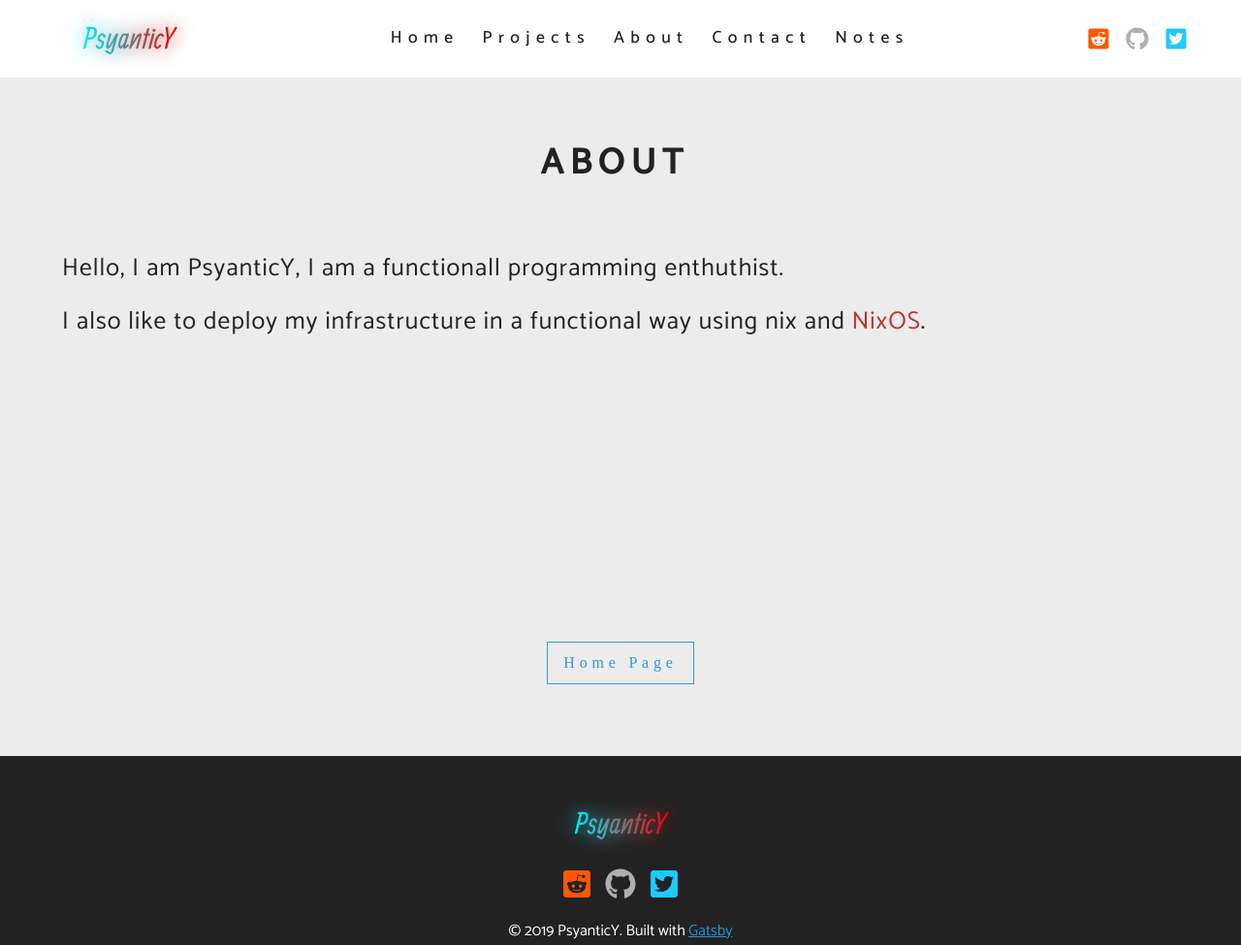
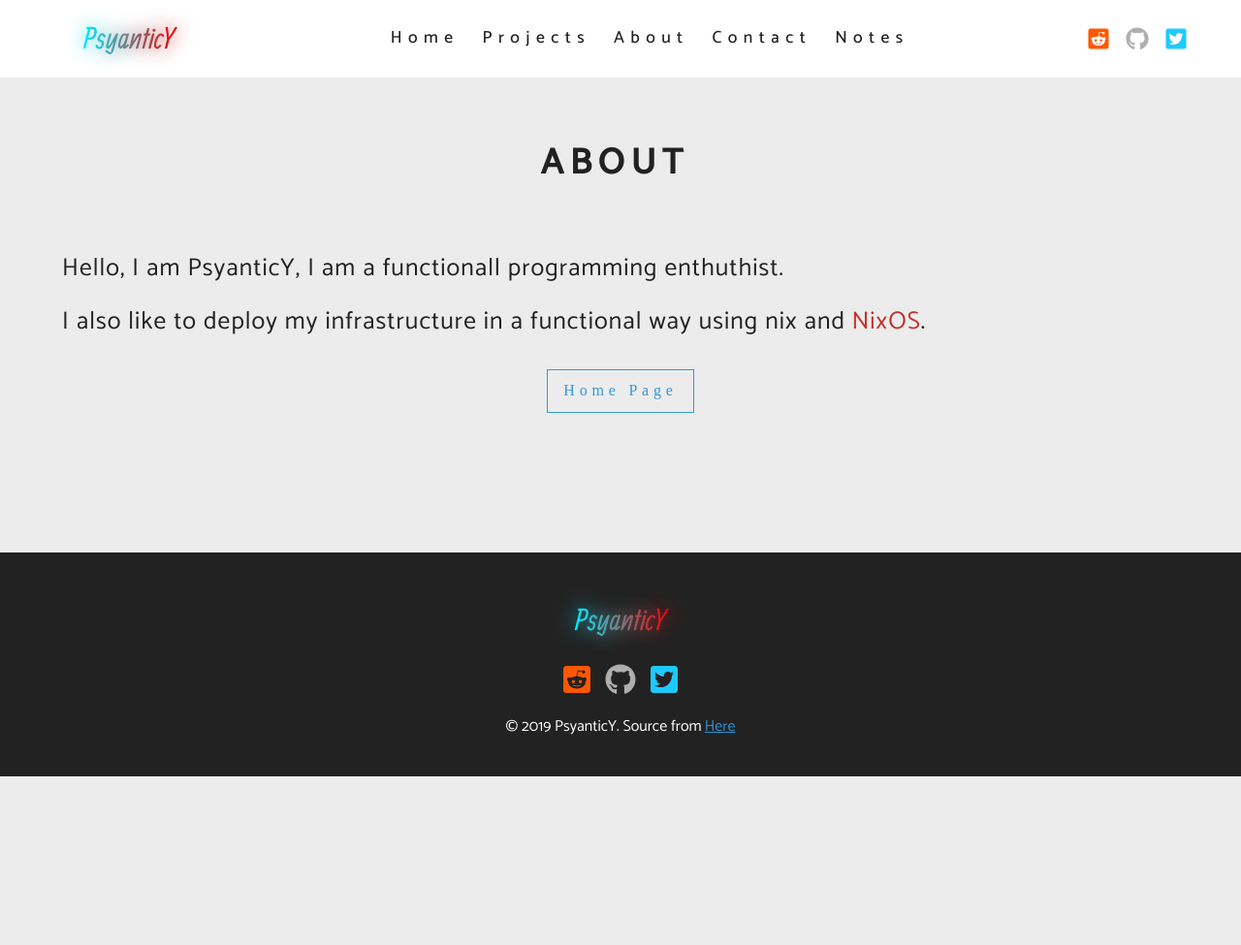
Before and after one commit to PsyanticY/static_personal_site, a Gatsby site: page /about in a window 1280 px wide. Shown: the whole page at 97% size. After the commit the page ends 801 px from the top, so only its background shows below. Built offline with nearby package versions, Linux system fonts and the light colour scheme; Gatsby itself is replaced by a stand-in of ours.

Commit message:
Adding site hemlet

```diff
--- a/gatsby-config.js
+++ b/gatsby-config.js
@@ -1,10 +1,10 @@
 
 module.exports = {
   siteMetadata: {
-    title: `PsyanticY`,
+    title: `PsyanticY Web Site`,
     description: `my stuff for learning`,
     author: `PsyanticY`,
-    sourcePage: "https://psyanticy.netlify.com",
+    sourceRepo: "https://github.com/PsyanticY/static_personal_site",
   },
   plugins: [
     `gatsby-plugin-react-helmet`,
--- a/src/components/Footer.js
+++ b/src/components/Footer.js
@@ -2,7 +2,20 @@ import React from "react"
 import logo from "../images/PsyanticY.svg"
 import styles from "../css/footer.module.css"
 import icons from "../constants/SocialLinks"
+import { useStaticQuery, graphql} from 'gatsby'
 const Footer = () => {
+
+  const data = useStaticQuery(
+    graphql`
+      query {
+        site {
+          siteMetadata {
+            sourceRepo
+          }
+        }
+      }
+    `
+  )
   return (
     <footer className={styles.footer}>
       <div className={styles.logo}>
@@ -18,10 +31,10 @@ const Footer = () => {
         })}
       </div>
       <div className={styles.info}>
-        © {new Date().getFullYear()} PsyanticY. Built
-        with
-        <a href="https://www.gatsbyjs.org/" className={styles.link}>
-          Gatsby
+        © {new Date().getFullYear()} PsyanticY. Source
+        from
+        <a href={data.site.siteMetadata.sourceRepo} className={styles.link}>
+          Here
         </a>
       </div>
     </footer>
--- /dev/null
+++ b/src/components/head.js
@@ -0,0 +1,21 @@
+import React from 'react'
+import { Helmet } from 'react-helmet'
+import { useStaticQuery, graphql } from 'gatsby'
+
+const Head = ({ title }) => {
+    const data = useStaticQuery(graphql`
+        query {
+            site {
+                siteMetadata {
+                    title
+                }
+            }
+        }
+    `)
+
+    return (
+        <Helmet title={`${title} | ${data.site.siteMetadata.title}`} />
+    )
+}
+
+export default Head
--- a/src/css/main.css
+++ b/src/css/main.css
@@ -95,7 +95,6 @@ a {
   text-align: center;
   display: flex;
   justify-content: center;
-  padding-top: 17.55rem;
 }
 .btn-btn1 {
   display: inline-block;
--- a/src/css/notes.module.css
+++ b/src/css/notes.module.css
@@ -45,6 +45,7 @@
     padding: 1rem;
     text-decoration: none;
     max-height: 4.9rem;
+    text-align: center;
 }
 
 .post a:hover {
--- a/src/pages/about.js
+++ b/src/pages/about.js
@@ -3,10 +3,12 @@ import Layout from "../components/layout"
 import styles from "../css/about.module.css"
 import Title from "../components/Title"
 import {Link} from 'gatsby'
+import Head from "../components/head"
 
 const about = () => {
   return (
     <Layout>
+      <Head title="About"/>
       <section className={styles.about}>
         <Title title="about"></Title>
         <article className={styles.text}>
--- a/src/pages/contact.js
+++ b/src/pages/contact.js
@@ -3,9 +3,12 @@ import Layout from "../components/layout"
 import Title from "../components/Title"
 import styles from "../css/contact.module.css"
 import {Link} from 'gatsby'
+import Head from "../components/head"
+
 const contact = () => {
   return (
     <Layout>
+      <Head title="Contact"/>
       <section className={styles.contact}>
         <Title title="contact"></Title>
         <article className={styles.text}>
--- a/src/pages/index.js
+++ b/src/pages/index.js
@@ -2,8 +2,11 @@ import React from "react"
 import Layout from "../components/layout"
 import HomeBanner from "../components/Home/HomeBanner"
 import Projects from '../components/Home/LatestProjects'
+import Head from "../components/head"
+
 const IndexPage = () => (
   <Layout>
+    <Head title="Home"/>
     <HomeBanner></HomeBanner>
     <Projects></Projects>
   </Layout>
--- a/src/pages/projects.js
+++ b/src/pages/projects.js
@@ -1,10 +1,13 @@
 import React from "react"
 import Layout from "../components/layout"
 import Projects from "../components/Projects/Projects"
+import Head from "../components/head"
+
 
 const projects = () => {
   return (
     <Layout>
+      <Head title="Projects"/>
       <Projects></Projects>
     </Layout>
   )
--- a/src/templates/note.js
+++ b/src/templates/note.js
@@ -3,7 +3,7 @@ import { graphql } from "gatsby"
 import { documentToReactComponents } from "@contentful/rich-text-react-renderer"
 import Layout from "../components/layout"
 import styles from "../css/notes.module.css"
-// import Head from "../components/head"
+import Head from "../components/head"
 
 export const query = graphql`
   query($slug: String!) {
@@ -32,7 +32,7 @@ const Note = props => {
   return (
     <Layout>
       <section className={styles.note}>
-        {/* <Head title={props.data.contentfulNotes.title}/> */}
+        <Head title={props.data.contentfulNotes.title}/>
         <div className={styles.noteDiv}>
             <h1>{props.data.contentfulNotes.title}</h1>
             <p>{props.data.contentfulNotes.publishedDate}</p>
```
Also changed, not shown: src/pages/notes.js (+8 -0 lines), 1 other file.
